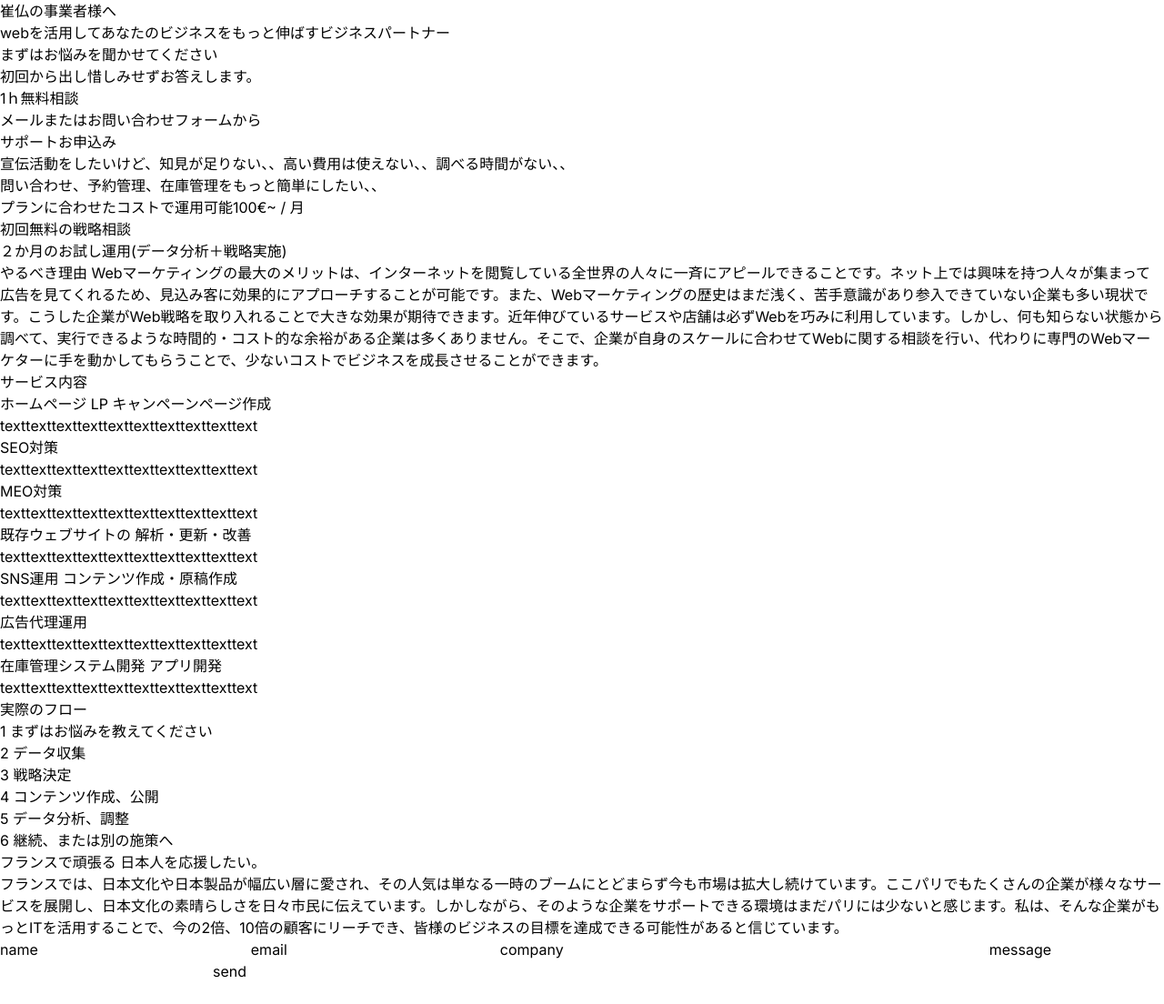
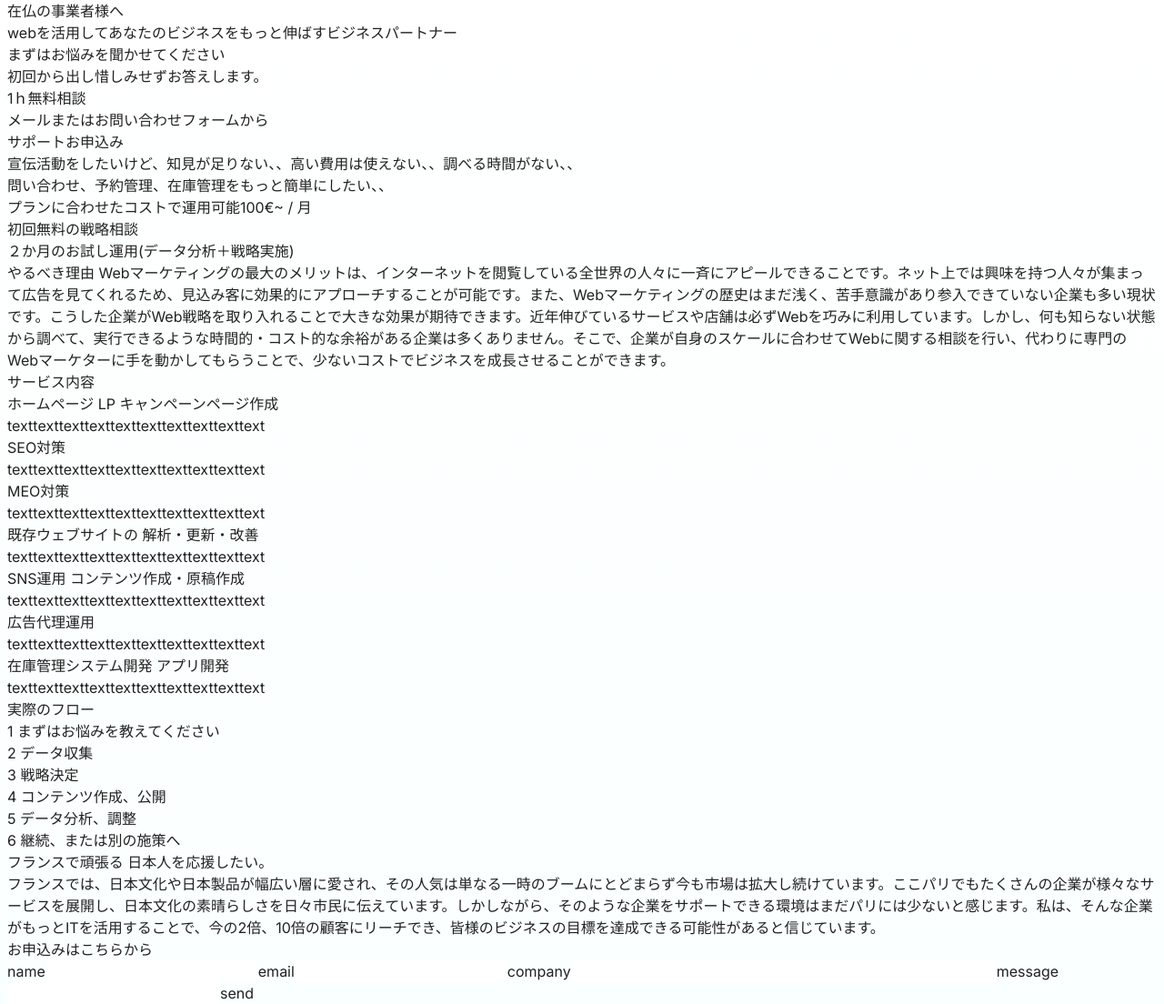
Before and after one commit to takahirodev06/LP-webmarketing, a Next.js app in the folder lp-app/: page / in a window 1280 px wide. Shown: the whole page at 91% size. Before the commit the page ends 1080 px from the top, so only its background shows below. Built offline with nearby package versions, Linux system fonts and the light colour scheme.

Commit message:
html done

```diff
--- a/lp-app/app/globals.css
+++ b/lp-app/app/globals.css
@@ -3,22 +3,39 @@
 @tailwind utilities;
 
 :root {
-  --foreground-rgb: 0, 0, 0;
-  --background-start-rgb: 214, 219, 220;
-  --background-end-rgb: 255, 255, 255;
+    --foreground-rgb: 33, 33, 33;
+    --background-start-rgb: 255, 255, 255;
+    --background-end-rgb: 250, 255, 255;
 }
 
 @media (prefers-color-scheme: dark) {
-  :root {
+    :root {
 
-  }
+    }
+}
+
+body {
+    color: rgb(var(--foreground-rgb));
+    background: linear-gradient(
+            to bottom,
+            transparent,
+            rgb(var(--background-end-rgb))
+    ) rgb(var(--background-start-rgb));
+}
+
+.lp-sections{
+    padding: 0 8px;
 }
 
 
-body {
 
-}
+
+
+
+
 
 @layer utilities {
-
+    .text-balance {
+        text-wrap: balance;
+    }
 }
--- a/lp-app/app/page.tsx
+++ b/lp-app/app/page.tsx
@@ -2,32 +2,32 @@ import Image from "next/image";
 
 export default function Home() {
     return (
-        <main className="">
-            <section className="class">
-                <p>崔仏の事業者様へ</p>
+        <main className=""  id="pgtop">
+            <section className="lp-sections fv" >
+                <p>在仏の事業者様へ</p>
                 <h1> webを活用してあなたのビジネスをもっと伸ばすビジネスパートナー </h1>
             </section>
-            <section className="class">
+            <section className="lp-sections cta01">
                 <p>まずはお悩みを聞かせてください</p>
                 <p>初回から出し惜しみせずお答えします。</p>
                 <a href="">1ｈ無料相談</a>
                 <p>メールまたはお問い合わせフォームから</p>
                 <a href="">サポートお申込み</a>
             </section>
-            <section className="class">
+            <section className="lp-sections problem">
                 <p>宣伝活動をしたいけど、知見が足りない、、高い費用は使えない、、調べる時間がない、、</p>
                 <p>問い合わせ、予約管理、在庫管理をもっと簡単にしたい、、</p>
             </section>
-            <section className="class">
+            <section className="lp-sections strength">
                 <p>プランに合わせたコストで運用可能100€~ / 月</p>
                 <p>初回無料の戦略相談</p>
                 <p>２か月のお試し運用(データ分析＋戦略実施)</p>
             </section>
-            <section className="class">
+            <section className="lp-sections reason">
                 <p>やるべき理由
                     Webマーケティングの最大のメリットは、インターネットを閲覧している全世界の人々に一斉にアピールできることです。ネット上では興味を持つ人々が集まって広告を見てくれるため、見込み客に効果的にアプローチすることが可能です。また、Webマーケティングの歴史はまだ浅く、苦手意識があり参入できていない企業も多い現状です。こうした企業がWeb戦略を取り入れることで大きな効果が期待できます。近年伸びているサービスや店舗は必ずWebを巧みに利用しています。しかし、何も知らない状態から調べて、実行できるような時間的・コスト的な余裕がある企業は多くありません。そこで、企業が自身のスケールに合わせてWebに関する相談を行い、代わりに専門のWebマーケターに手を動かしてもらうことで、少ないコストでビジネスを成長させることができます。 </p>
             </section>
-            <section className="class">
+            <section className="lp-sections service">
                 <h2>サービス内容</h2>
                 <h3>ホームページ LP キャンペーンページ作成</h3>
                 <p>texttexttexttexttexttexttexttexttexttext</p>
@@ -47,7 +47,7 @@ export default function Home() {
                 <p>texttexttexttexttexttexttexttexttexttext</p>
 
             </section>
-            <section className="class">
+            <section className="lp-sections flow">
                 <h2>実際のフロー</h2>
                 <h3><span>1</span> まずはお悩みを教えてください</h3>
                 <h3><span>2</span> データ収集</h3>
@@ -56,12 +56,13 @@ export default function Home() {
                 <h3><span>5</span> データ分析、調整</h3>
                 <h3><span>6</span> 継続、または別の施策へ</h3>
             </section>
-            <section className="class">
+            <section className="lp-sections message">
                 <h2>フランスで頑張る 日本人を応援したい。</h2>
-                <p>
-                    フランスでは、日本文化や日本製品が幅広い層に愛され、その人気は単なる一時のブームにとどまらず今も市場は拡大し続けています。ここパリでもたくさんの企業が様々なサービスを展開し、日本文化の素晴らしさを日々市民に伝えています。しかしながら、そのような企業をサポートできる環境はまだパリには少ないと感じます。私は、そんな企業がもっとITを活用することで、今の2倍、10倍の顧客にリーチでき、皆様のビジネスの目標を達成できる可能性があると信じています。
+                <p>  フランスでは、日本文化や日本製品が幅広い層に愛され、その人気は単なる一時のブームにとどまらず今も市場は拡大し続けています。ここパリでもたくさんの企業が様々なサービスを展開し、日本文化の素晴らしさを日々市民に伝えています。しかしながら、そのような企業をサポートできる環境はまだパリには少ないと感じます。私は、そんな企業がもっとITを活用することで、今の2倍、10倍の顧客にリーチでき、皆様のビジネスの目標を達成できる可能性があると信じています。
                 </p>
             </section>
+            <section className="lp-sections contact" id="contact">
+                <h2>お申込みはこちらから</h2>
                 <form action="post">
                     <label htmlFor="">name</label>
                     <input type="text"/>
@@ -75,6 +76,7 @@ export default function Home() {
                     <input type="tetextareaxt" className=""/>
                     <button type="submit">send</button>
                 </form>
+            </section>
         </main>
     );
 }
```
Lines whose indentation alone changed are shown as unchanged.
